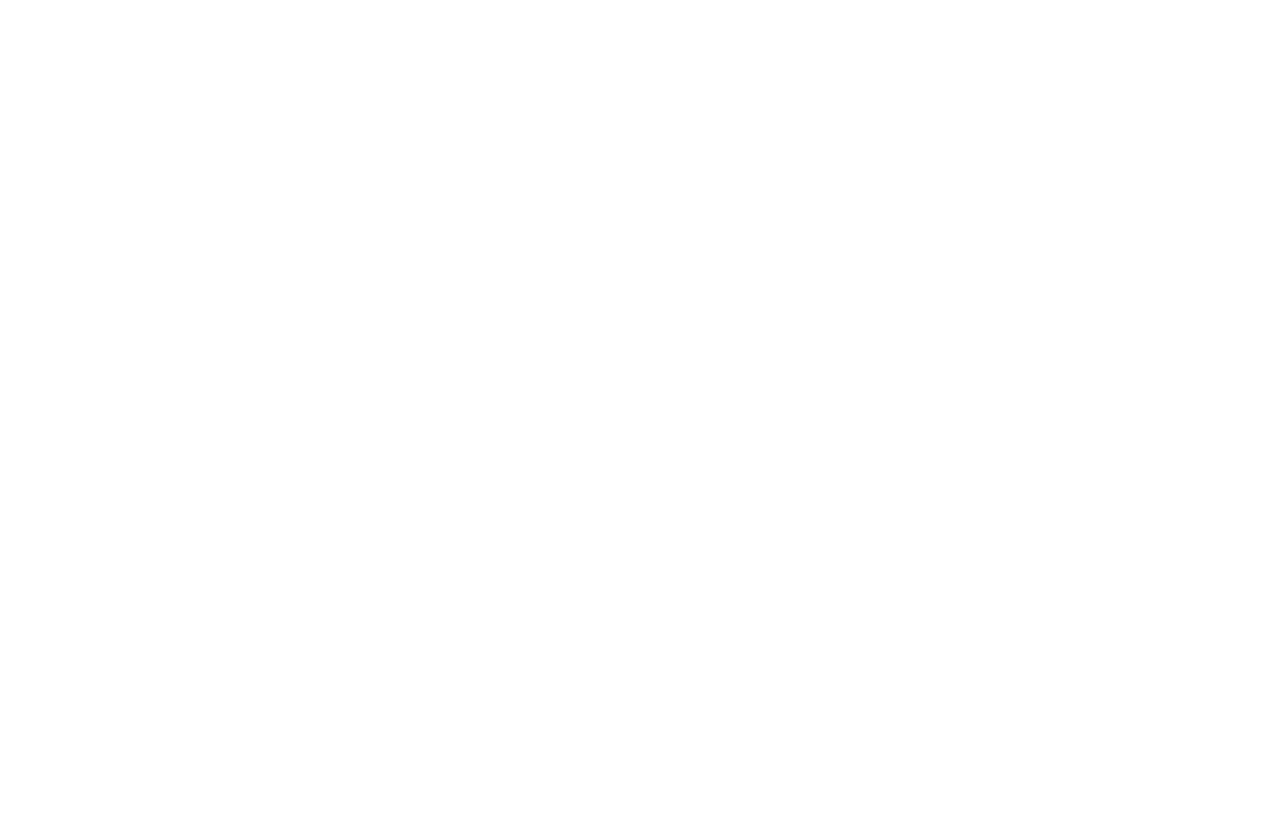
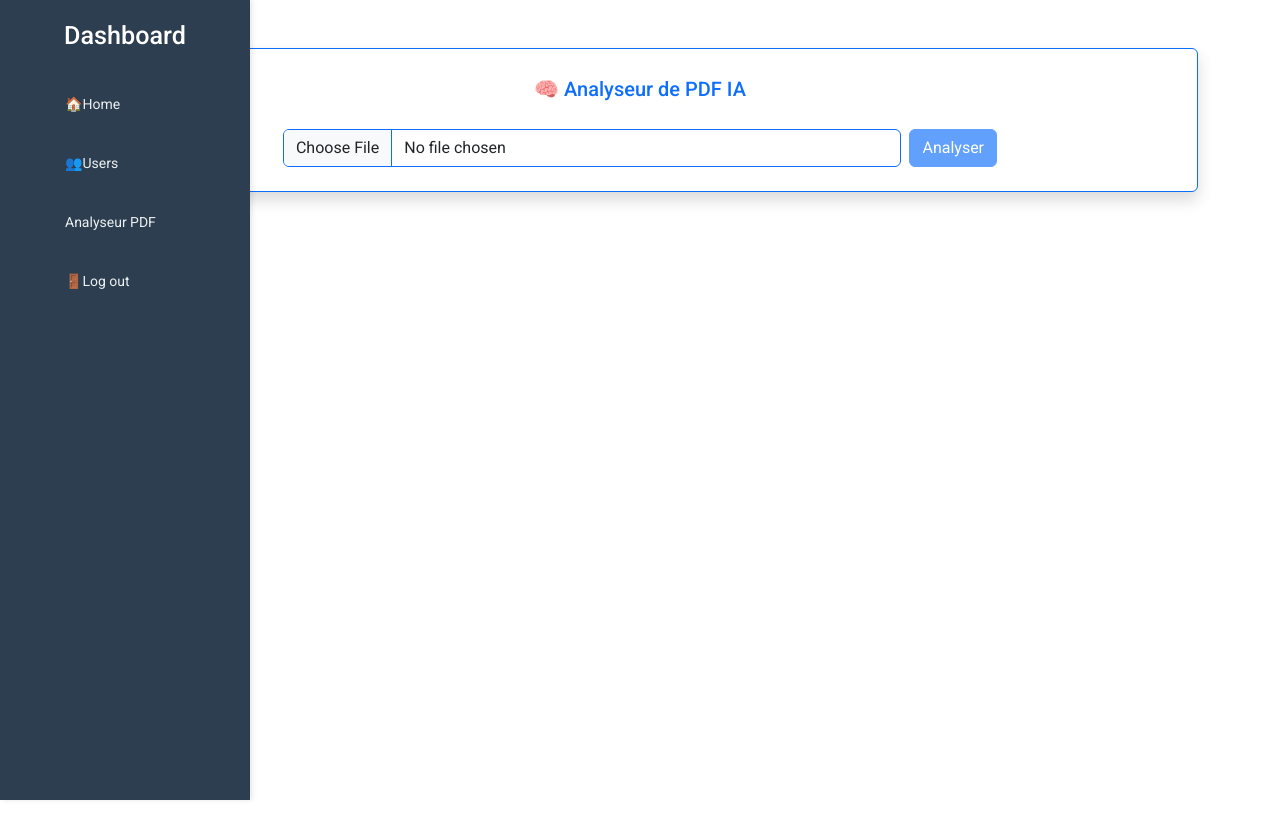
Before and after one commit to Aminedridi21/Front-end-researchhub, an Angular app: page /PDF-Classifier in a window 1280 px wide. Before the commit this address led to /. Shown: the top 838 px of the page. Before the commit the page ends 800 px from the top, so only its background shows below. Built offline with nearby package versions, Linux system fonts and the light colour scheme.

Commit message:
add analyseur pdf

```diff
--- /dev/null
+++ b/src/app/analyse-pdf/analyse-pdf.component.html
@@ -0,0 +1,50 @@
+<app-menu-dashboard></app-menu-dashboard>
+<div class="container mx-auto mt-5">
+  <div class="card shadow rounded p-4 border-primary">
+    <h2 class="text-center text-primary mb-4">🧠 Analyseur de PDF IA</h2>
+
+    <!-- One-line form with wider input -->
+    <div class="row g-2 justify-content-center align-items-center">
+      <div class="col-md-7">
+        <input
+          type="file"
+          class="form-control border-primary"
+          (change)="onFileSelected($event)"
+          accept="application/pdf"
+        />
+      </div>
+
+      <div class="col-auto">
+        <button
+          class="btn btn-primary"
+          type="button"
+          (click)="uploadFile()"
+          [disabled]="!selectedFile"
+        >
+          Analyser
+        </button>
+      </div>
+    </div>
+
+    <!-- Result -->
+    <div *ngIf="response" class="alert alert-primary mt-4">
+      <h4 class="alert-heading">📌 Sujet détecté :</h4>
+      <p class="fs-5 fw-semibold">{{ response.topic }}</p>
+
+      <h5 class="mt-3">Mots-clés :</h5>
+      <div class="row">
+        <div
+          class="col-md-4"
+          *ngFor="let keyword of response.keywords; let i = index"
+        >
+          <ul class="list-group list-group-flush mb-3">
+            <li class="list-group-item">🔹 {{ keyword }}</li>
+          </ul>
+        </div>
+      </div>
+    </div>
+
+    <!-- Error -->
+    <div *ngIf="error" class="alert alert-danger mt-4">⚠️ {{ error }}</div>
+  </div>
+</div>
--- /dev/null
+++ b/src/app/analyse-pdf/analyse-pdf.component.ts
@@ -0,0 +1,38 @@
+import { Component } from '@angular/core';
+import { HttpClient } from '@angular/common/http';
+@Component({
+  selector: 'app-analyse-pdf',
+  templateUrl: './analyse-pdf.component.html',
+  styleUrls: ['./analyse-pdf.component.css'],
+})
+export class AnalysePdfComponent {
+  selectedFile: File | null = null;
+  response: any = null;
+  error: string = '';
+
+  constructor(private http: HttpClient) {}
+
+  onFileSelected(event: any): void {
+    this.selectedFile = event.target.files[0];
+  }
+
+  uploadFile(): void {
+    if (!this.selectedFile) return;
+
+    const formData = new FormData();
+    formData.append('file', this.selectedFile);
+
+    this.http
+      .post<any>('http://localhost:8082/analyzePDF/', formData)
+      .subscribe({
+        next: (res) => {
+          this.response = res;
+          this.error = '';
+        },
+        error: (err) => {
+          console.error(err);
+          this.error = "Erreur lors de l'analyse du fichier.";
+        },
+      });
+  }
+}
--- a/src/app/app-routing.module.ts
+++ b/src/app/app-routing.module.ts
@@ -6,19 +6,23 @@ import { SignUpComponent } from './sign-up/sign-up.component';
 import { UsersComponent } from './users/users.component';
 import { DashboardComponent } from './dashboard/dashboard.component';
 import { AuthGuard } from './auth.guard';
+import { AnalysePdfComponent } from './analyse-pdf/analyse-pdf.component';
 
 const routes: Routes = [
-  {path:'',component:IndexComponent},
-  {path:'login',component:LoginComponent},
-  {path:'signup',component:SignUpComponent},
-  {path:'users',component:UsersComponent},
-  {path:'dashboard',component:DashboardComponent,canActivate:[AuthGuard]}
+  { path: '', component: IndexComponent },
+  { path: 'login', component: LoginComponent },
+  { path: 'signup', component: SignUpComponent },
+  { path: 'users', component: UsersComponent },
+  { path: 'PDF-Classifier', component: AnalysePdfComponent },
+  {
+    path: 'dashboard',
+    component: DashboardComponent,
+    canActivate: [AuthGuard],
+  },
 ];
 
 @NgModule({
   imports: [RouterModule.forRoot(routes)],
-  exports: [RouterModule]
+  exports: [RouterModule],
 })
-export class AppRoutingModule {
-
- }
+export class AppRoutingModule {}
--- a/src/app/menu-dashboard/menu-dashboard.component.html
+++ b/src/app/menu-dashboard/menu-dashboard.component.html
@@ -1,12 +1,29 @@
-<div class="sidebar"data-bs-theme="primary">
-    <div class="logo">
-      <h2>Dashboard</h2>
-    </div>
-    <ul class="menu-list"  >
-      <li><a routerLink="/dashboard" class="menu-item"><i class="fas fa-home"></i>🏠Home</a></li>
-      <li><a routerLink="/users" class="menu-item"><i class="fas fa-user"></i>👥Users</a></li>
-      <!--li><a routerLink="/" class="menu-item"><i class="fas fa-cog"></i>Listes des tickets annulées</a></li>
+<div class="sidebar" data-bs-theme="primary">
+  <div class="logo">
+    <h2>Dashboard</h2>
+  </div>
+  <ul class="menu-list">
+    <li>
+      <a routerLink="/dashboard" class="menu-item"
+        ><i class="fas fa-home"></i>🏠Home</a
+      >
+    </li>
+    <li>
+      <a routerLink="/users" class="menu-item"
+        ><i class="fas fa-user"></i>👥Users</a
+      >
+    </li>
+    <li>
+      <a routerLink="/PDF-Classifier" class="menu-item"
+        ><i class="fas fa-brain"></i>Analyseur PDF</a
+      >
+    </li>
+    <!--li><a routerLink="/" class="menu-item"><i class="fas fa-cog"></i>Listes des tickets annulées</a></li>
       <li><a routerLink="/" class="menu-item"><i class="fas fa-chart-line"></i>Listes des tickets traitées</a></li-->
-      <li><a (click)="log_out()" class="menu-item"><i class="fas fa-sign-out-alt"></i>🚪Log out</a></li>
-    </ul>
+    <li>
+      <a (click)="log_out()" class="menu-item"
+        ><i class="fas fa-sign-out-alt"></i>🚪Log out</a
+      >
+    </li>
+  </ul>
 </div>
```
Also changed, not shown: src/app/app.module.ts (+11 -11 lines), src/app/analyse-pdf/analyse-pdf.component.css (added), 1 other file (tests, documents, lock files or other folders).
